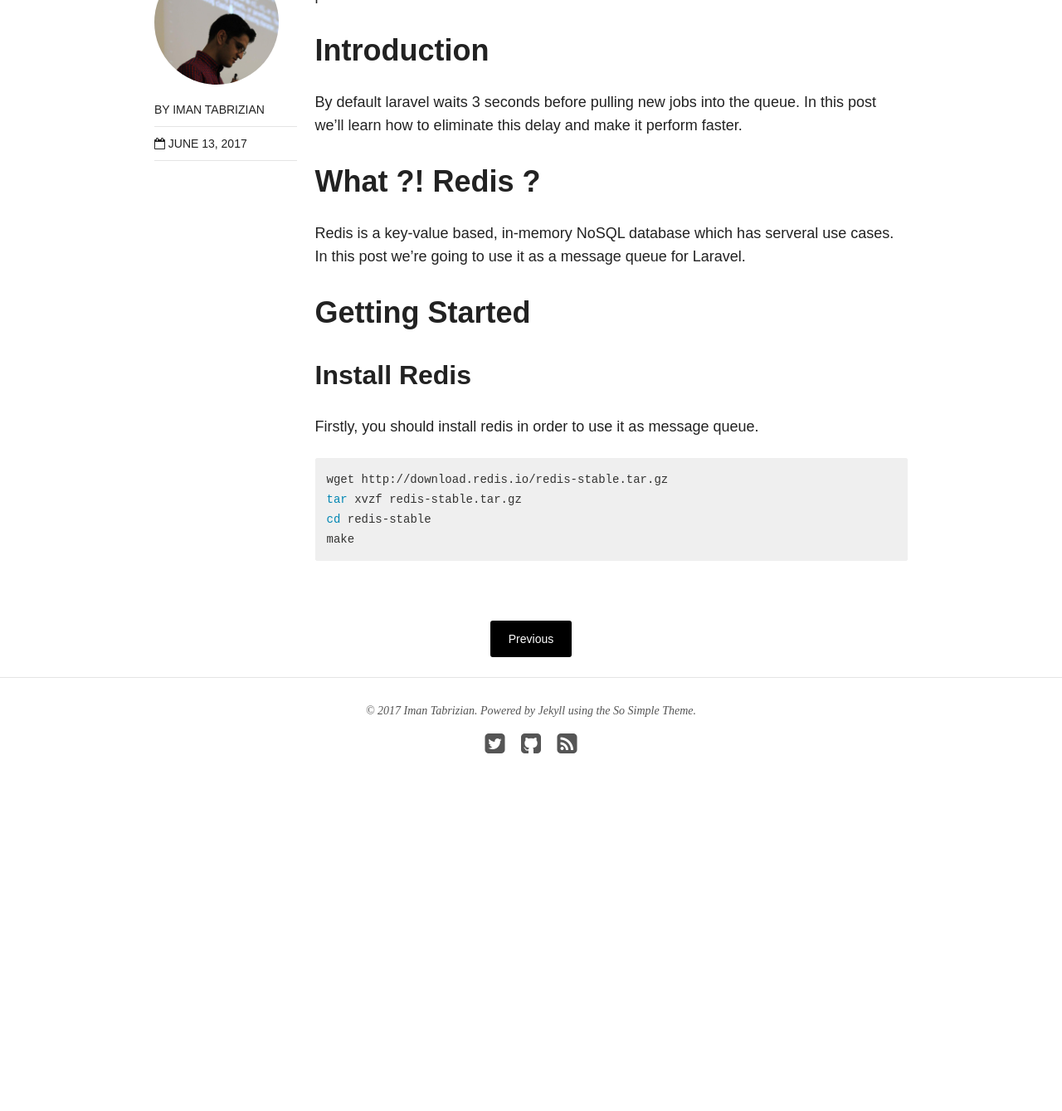
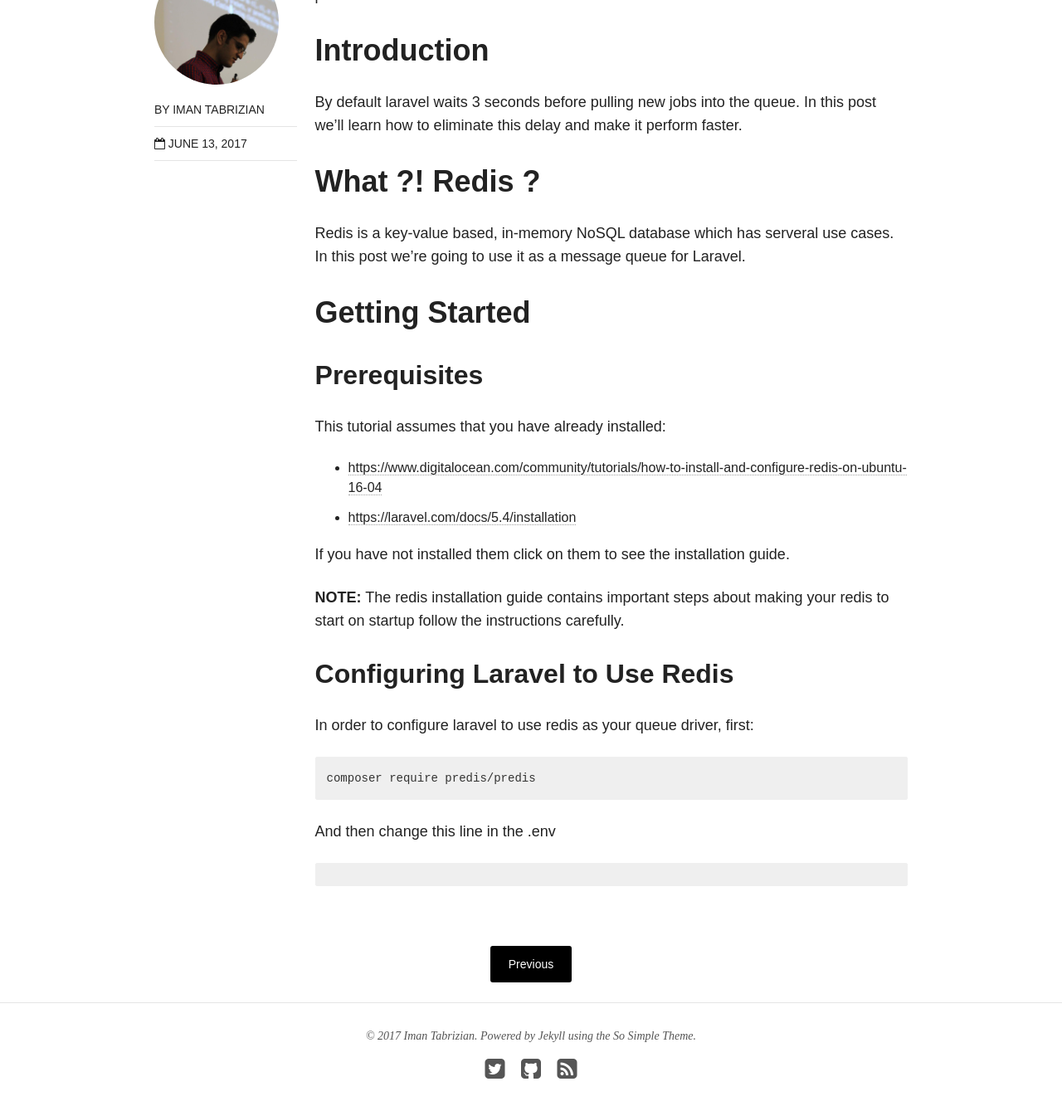
Before and after one commit to Tabrizian/tabrizian.github.io, a Jekyll site: the page built from _posts/blog/2017-06-13-how-to-make-laravel-queues-faster.md, in a window 1280 px wide and 1400 px high, scrolled down 620 px. Shown: the top 1339 px of the window at 83% size. Built offline with Jekyll 4.4.1, drawn with Linux system fonts in a browser that asks for light colours; nearby versions of some CDN libraries; before the commit the page ends 1628 px from its top, so only the background shows below that.

Commit message:
Improves the laravel post

````diff
--- a/_posts/blog/2017-06-13-how-to-make-laravel-queues-faster.md
+++ b/_posts/blog/2017-06-13-how-to-make-laravel-queues-faster.md
@@ -18,12 +18,28 @@
 
 # Getting Started
 
-## Install Redis
-Firstly, you should install redis in order to use it as message queue.
+## Prerequisites
+
+This tutorial assumes that you have already installed:
+
+* [https://www.digitalocean.com/community/tutorials/how-to-install-and-configure-redis-on-ubuntu-16-04](Redis)
+* [https://laravel.com/docs/5.4/installation](Laravel)
+
+If you have not installed them click on them to see the installation guide.
+
+**NOTE:** The redis installation guide contains important steps about making
+your redis to start on startup follow the instructions carefully.
+
+## Configuring Laravel to Use Redis
+
+In order to configure laravel to use redis as your queue driver,
+first:
 
 ```sh
-wget http://download.redis.io/redis-stable.tar.gz
-tar xvzf redis-stable.tar.gz
-cd redis-stable
-make
+composer require predis/predis
 ```
+
+And then change this line in the .env
+
+```sh
+```
````
